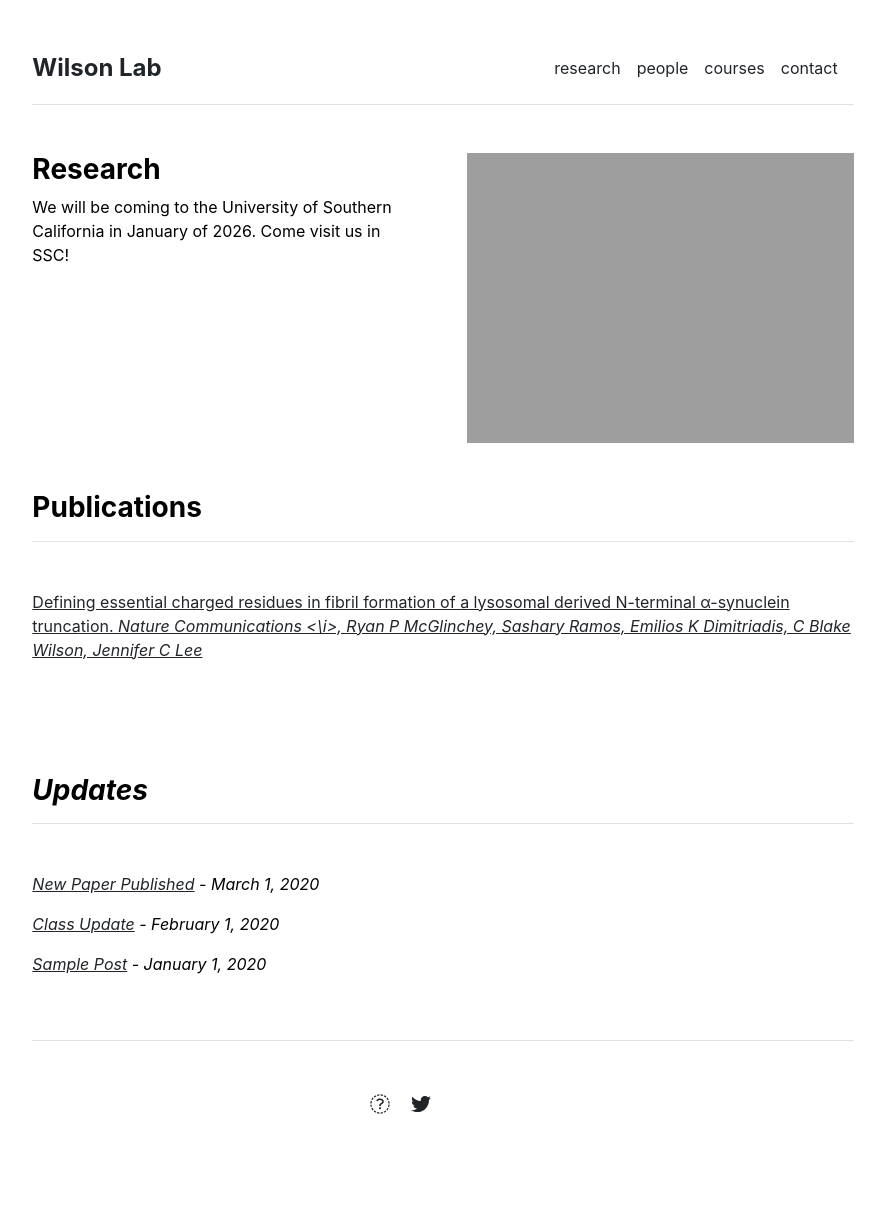
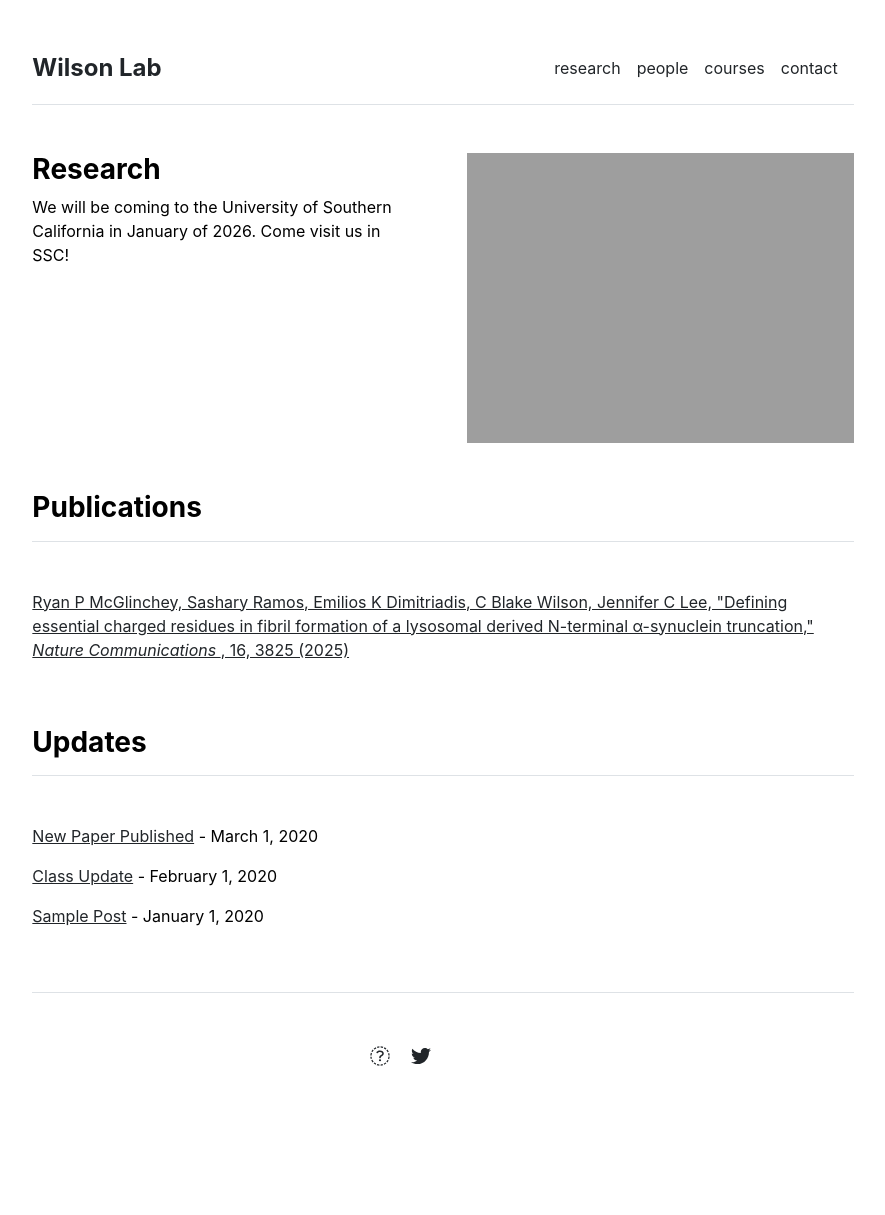
Before and after one commit to c-b-wilson-lab/c-b-wilson-lab, a Jekyll site: the page built from index.md, in a window 1280 px wide. Shown: the whole page, without its empty margins (197-1082 px from the left). Built offline with Jekyll 4.4.1, drawn with Linux system fonts in a browser that asks for light colours; after the commit the page ends 1167 px from its top, so only the background shows below that.

Commit message:
Update publications.yml

```diff
--- a/_data/publications.yml
+++ b/_data/publications.yml
@@ -1,10 +1,10 @@
 featured:
-- {name: 'Defining essential charged residues in fibril formation of a lysosomal derived N-terminal α-synuclein truncation. <i> Nature Communications <\i>, Ryan P McGlinchey, Sashary Ramos, Emilios K Dimitriadis, C Blake Wilson, Jennifer C Lee', url: '/https://doi.org/10.1038/s41467-025-58899-9'}
+- {name: ' Ryan P McGlinchey, Sashary Ramos, Emilios K Dimitriadis, C Blake Wilson, Jennifer C Lee, "Defining essential charged residues in fibril formation of a lysosomal derived N-terminal α-synuclein truncation," <i> Nature Communications </i>, 16, 3825 (2025)', url: '/https://doi.org/10.1038/s41467-025-58899-9'}
 # - {name: 'Shock interactions, turbulence and the origin of the stellar mass spectrum. Ralph E. Pudritz and N. K.-R. Kevlahan', url: 'http://ms.mcmaster.ca/kevla/pdf/articles/PhilTransRSoc_2013.pdf'}
 # - {name: 'Low shear diffusion central schemes for particle methods. Jonathan Panuelos, James Wadsley, Nicholas Kevlahan', url: 'http://ms.mcmaster.ca/kevla/pdf/articles/jcp_v414.pdf'}
 
 index:
-- {name: 'Defining essential charged residues in fibril formation of a lysosomal derived N-terminal α-synuclein truncation. <i> Nature Communications <\i>, Ryan P McGlinchey, Sashary Ramos, Emilios K Dimitriadis, C Blake Wilson, Jennifer C Lee', url: '/https://doi.org/10.1038/s41467-025-58899-9'}
+- {name: ' Ryan P McGlinchey, Sashary Ramos, Emilios K Dimitriadis, C Blake Wilson, Jennifer C Lee, "Defining essential charged residues in fibril formation of a lysosomal derived N-terminal α-synuclein truncation," <i> Nature Communications </i>, 16, 3825 (2025)', url: '/https://doi.org/10.1038/s41467-025-58899-9'}
 # - {name: 'Shock interactions, turbulence and the origin of the stellar mass spectrum. Ralph E. Pudritz and N. K.-R. Kevlahan', url: 'http://ms.mcmaster.ca/kevla/pdf/articles/PhilTransRSoc_2013.pdf'}
 # - {name: 'Low shear diffusion central schemes for particle methods. Jonathan Panuelos, James Wadsley, Nicholas Kevlahan', url: 'http://ms.mcmaster.ca/kevla/pdf/articles/jcp_v414.pdf'}
 # - {name: 'Numerical solutions of thin film equations for polymer flows. Thomas. Salez, Joshua D. McGraw, Sara Cormier, Oliver Bäumchen, Kari Dalnoki-Veress, and Elie Raphaël', url: 'https://static1.squarespace.com/static/5684891d7086d74497aeb71f/t/56ec510d2fe1319543ab6d6f/1458327821946/10.1140-epje-i2012-12114-x.pdf'}
```
